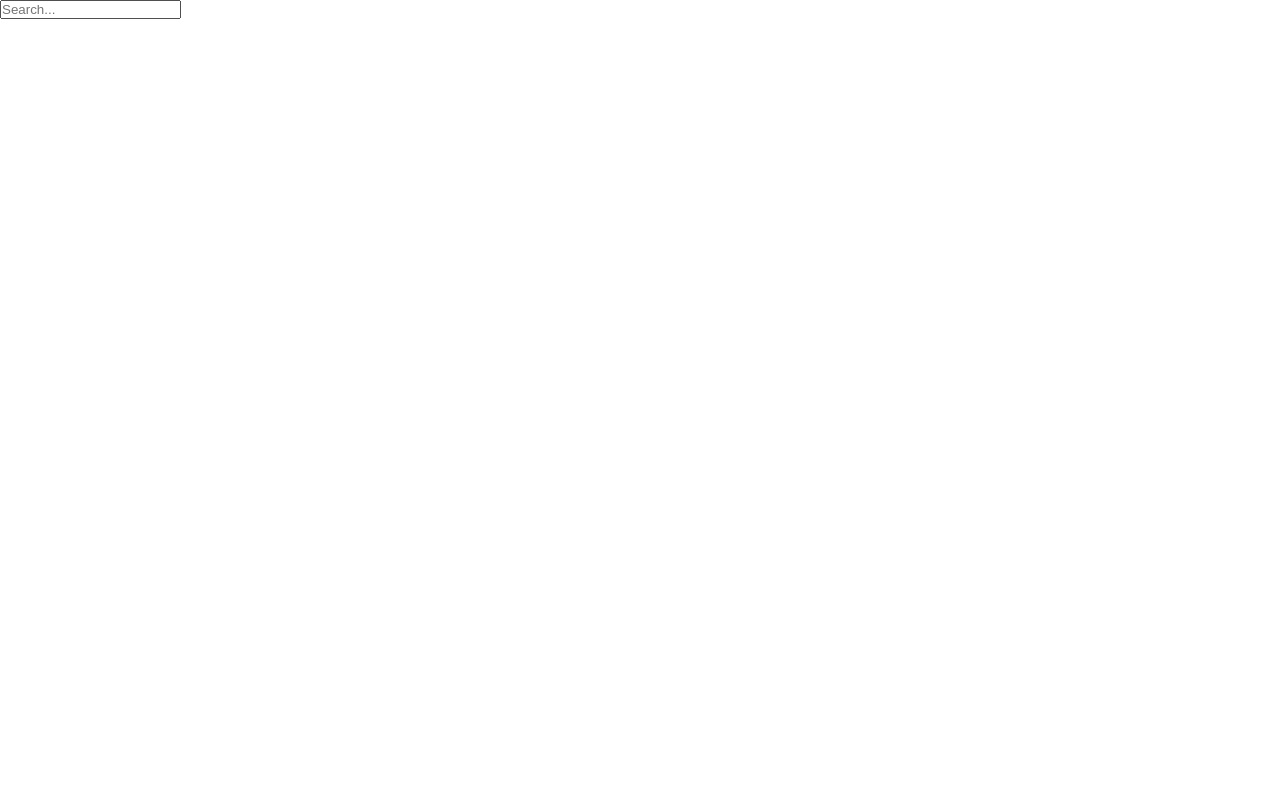
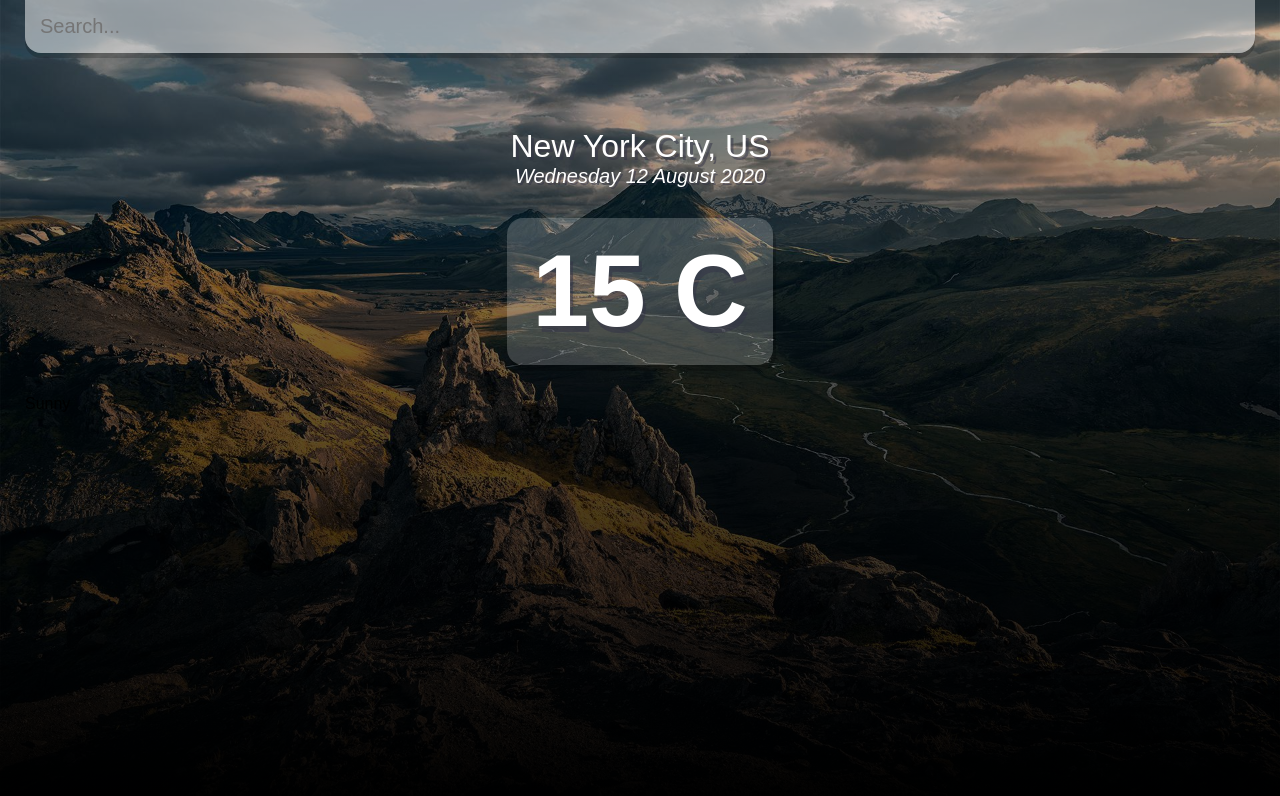
Before and after one commit to abratcher1066/weather_dashboard, a React (Create React App) app: page / in a window 1280 px wide. Shown: the top 796 px of the page. Built offline with nearby package versions, Linux system fonts and the light colour scheme.

Commit message:
CSS formatting

```diff
--- a/src/App.js
+++ b/src/App.js
@@ -5,8 +5,21 @@
 }
 
 function App() {
+
+  const dateBuilder = (d) => {
+    let months = ["January", "February", "March", "April", "May", "June", "July", "August", "September", "October", "November", "December"];
+    let days = ["Sunday", "Monday", "Tuesday", "Wednesday", "Thursday", "Friday", "Saturday"];
+
+    let day = days[d.getDay()]
+    let date = d.getDate();
+    let month = months[d.getMonth()];
+    let year = d.getFullYear();
+
+    return `${day} ${date} ${month} ${year}`
+  }
+
   return (
-    <div className="App">
+    <div className="app">
       <main>
         <div className="search-box">
           <input
@@ -15,6 +28,20 @@
             placeholder="Search..."
           />
         </div>
+
+        <div className="location-box">
+          <div className="location">New York City, US</div>
+          <div className="date">{dateBuilder(new Date())}</div>
+
+        </div>
+
+        <div className="weather-box">
+          <div className="temp">
+            15 C
+          </div>
+        </div>
+        <div className="weather">Sunny</div>
+
       </main>
     </div>
   );
--- a/src/index.css
+++ b/src/index.css
@@ -9,8 +9,95 @@
 }
 
 .app {
-  background-position: url('./assets/cold-bg.jpg');
+  background-image: url('./assets/cold-bg.jpg');
   background-size: cover;
   background-position: bottom;
   transition: 0.4 ease-out;
 }
+
+.app.warm {
+  background-image: url('./assets/warm-bg.jpg');
+}
+
+main {
+  min-height: 100vh;
+  background-image: linear-gradient(to bottom, rgba(0, 0, 0, 0.2), rgba(0, 0, 0, 0.99));
+  padding: 25px;
+}
+
+.search-box {
+  width: 100%;
+  margin: 0 0 75px;
+}
+
+.search-box .search-bar {
+  display: block;
+  width: 100%;
+  padding: 15px;
+
+  appearance: none;
+  background: none;
+  border: none;
+  outline: none;
+
+  background-color: rgba(255, 2555, 255, 0.5);
+  border-radius: 0px 0px 16px 16px;
+  margin-top: -25px;
+
+  box-shadow: 0px 5px rgba(0, 0, 0, 0.2);
+
+  color: #313131;
+  font-size: 20px;
+
+  transition: 0.4s ease;
+}
+
+.search-box .search-bar:focus {
+  background-color: rgba(255, 255, 255, 0.75)
+}
+
+.location-box .location{
+  color: #FFF;
+  font-size: 32px;
+  font-weight: 500;
+  text-align: center;
+  text-shadow: 3px 3px rgba(50, 50, 70, 0.5);
+}
+
+.location-box .date{
+  color: #FFF;
+  font-size: 20px;
+  font-weight: 300;
+  font-style: italic;
+  text-align: center;
+  text-shadow: 2px 2px rgba(50, 50, 70, 0.5);
+}
+
+.weather-box {
+  text-align: center;
+}
+
+.weather-box .temp {
+  position: relative;
+  display: inline-block;
+  margin: 30px auto;
+  background-color: rgba(255, 255, 255, 0.2);
+  border-radius: 16px;
+
+  padding: 15px 25px;
+
+  color: #FFF;
+  font-size: 102px;
+  font-weight: 900;
+
+  text-shadow: 3px 6px rgba(50, 50, 70, 0.5);
+  text-align: center;
+  box-shadow: 3px 6px rgba(0, 0, 0, 0.2);
+}
+
+.weather-box .weather {
+  color: #FFF;
+  font-size: 48px;
+  font-weight: 700;
+  text-shadow: 3px 3px rgba(50, 50, 70, 0.5)
+}
```
Also changed, not shown: src/assets/warm-bg.jpg (added).
